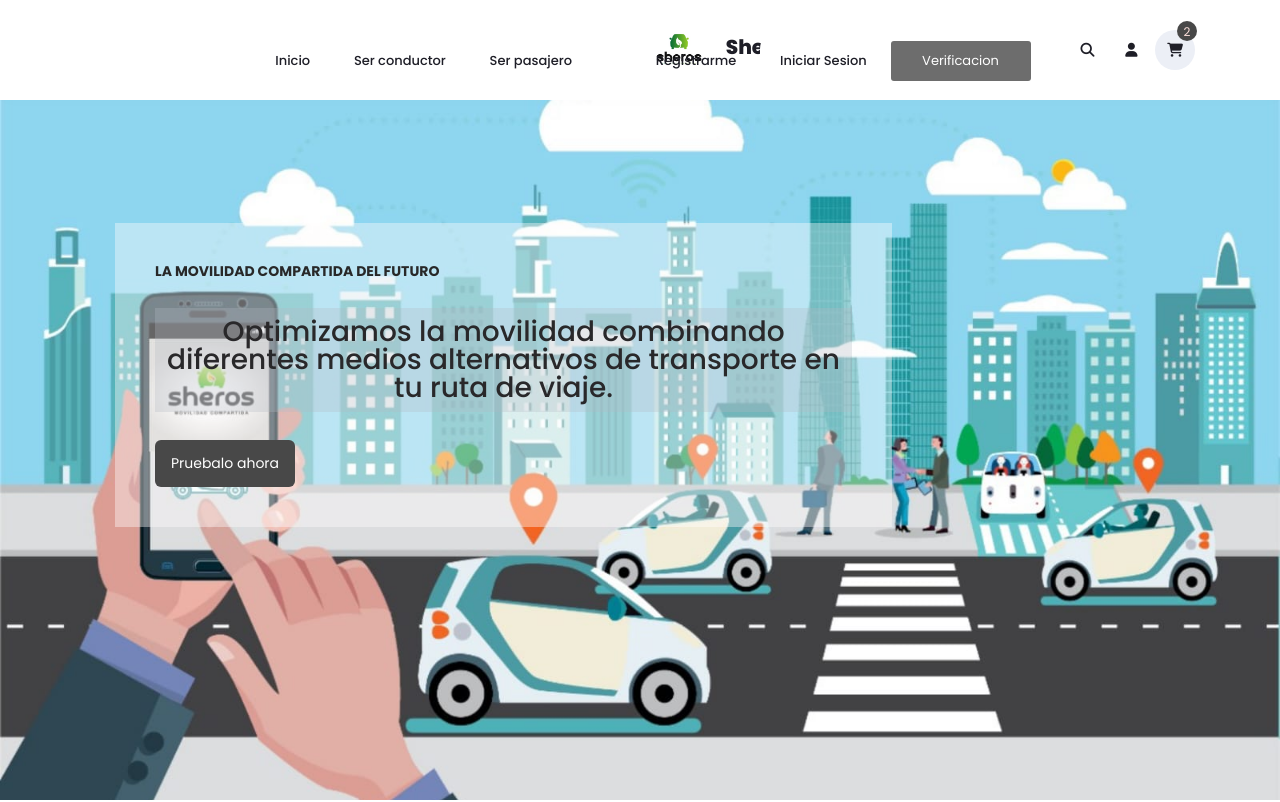
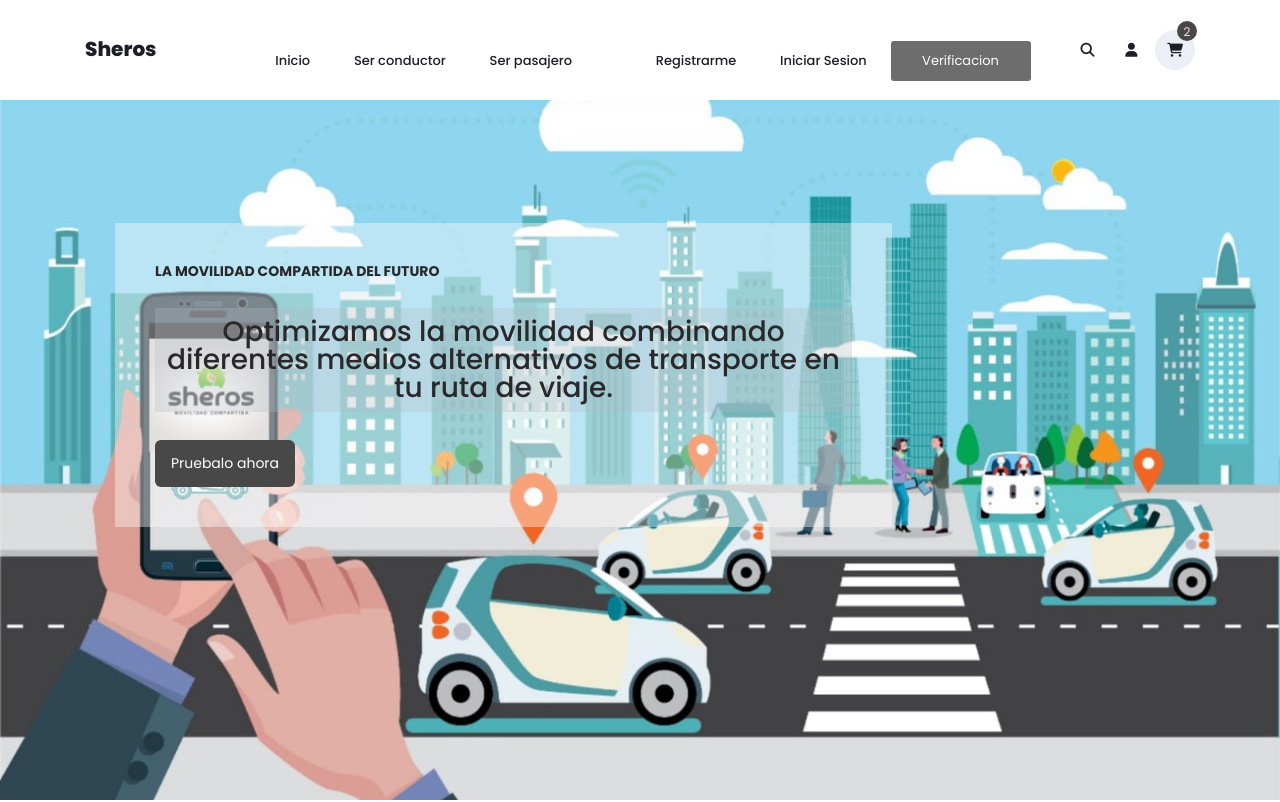
Before and after one commit to DanielCruz12/Lappsnet-e-commerce, a plain HTML site: page index.html in a window 1280 px wide. Shown: the top 802 px of the page. Drawn offline with nearby package versions, Linux system fonts and the light colour scheme.

Commit message:
changing images

```diff
--- a/index.html
+++ b/index.html
@@ -62,7 +62,6 @@
 					<div class="row">
 						<div class="col-lg-12 text-right">
 							<div class="logo_container">
-								<img src="WhatsApp Image 2023-01-03 at 11.14.14 AM (1).jpeg" alt="">
 								<a href="WhatsApp Image 2023-01-03 at 11.14.14 AM (1).jpeg">Sheros<span> </span></a><img src="" alt="">
 							</div>
 							<nav class="navbar">
```
Also changed, not shown: WhatsApp Image 2023-01-03 at 11.14.14 AM (1).jpeg (deleted), WhatsApp Image 2023-01-05 at 6.01.09 PM.jpeg (deleted).
